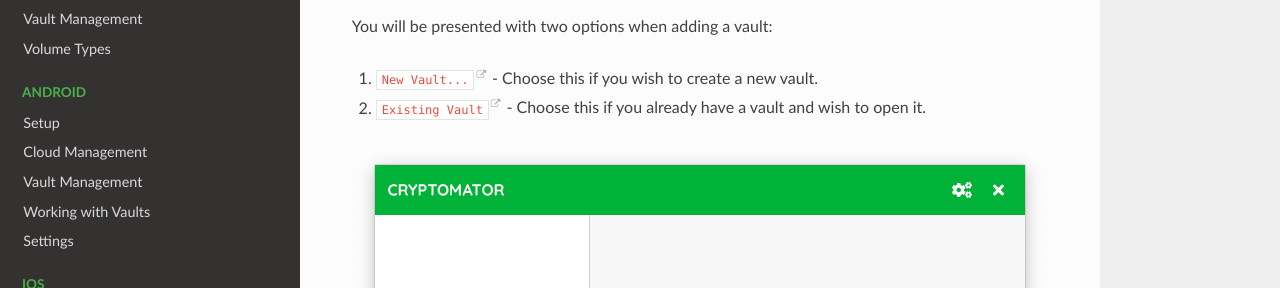
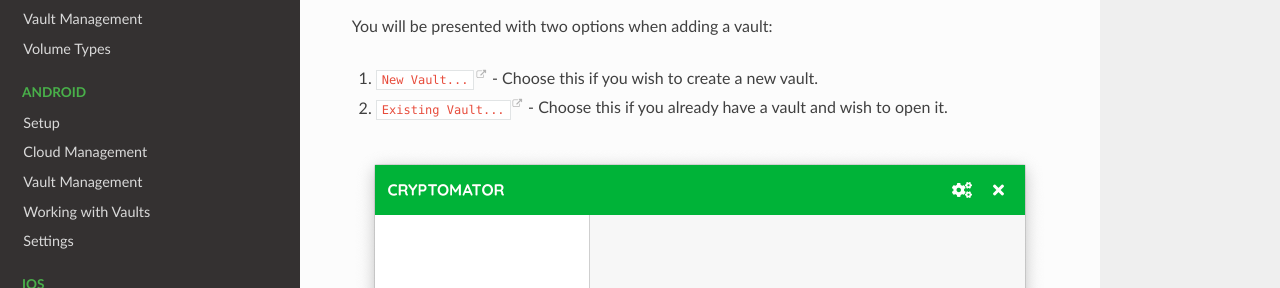
Before and after one commit to cryptomator/docs, a Sphinx documentation site: the page built from source/desktop/adding-vaults.rst, in a window 1280 px wide and 900 px high. Shown: the part 145-433 px from the top of the window. Built offline with Sphinx 7.4.7 and the Read the Docs theme 2.0.0, drawn with Linux system fonts in a browser that asks for light colours.

```diff
--- a/source/desktop/adding-vaults.rst
+++ b/source/desktop/adding-vaults.rst
@@ -12,7 +12,7 @@ You will be presented with two options when adding a vault:
 .. |CreateVault| replace:: ``New Vault...``
 .. _CreateVault: ./adding-vaults.html#create-a-new-vault
 
-.. |OpenVault| replace:: ``Existing Vault``
+.. |OpenVault| replace:: ``Existing Vault...``
 .. _OpenVault: ./adding-vaults.html#open-an-existing-vault
 
 
```
